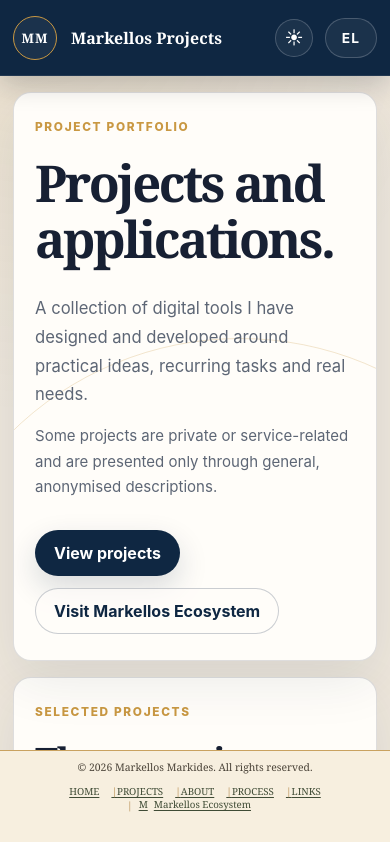
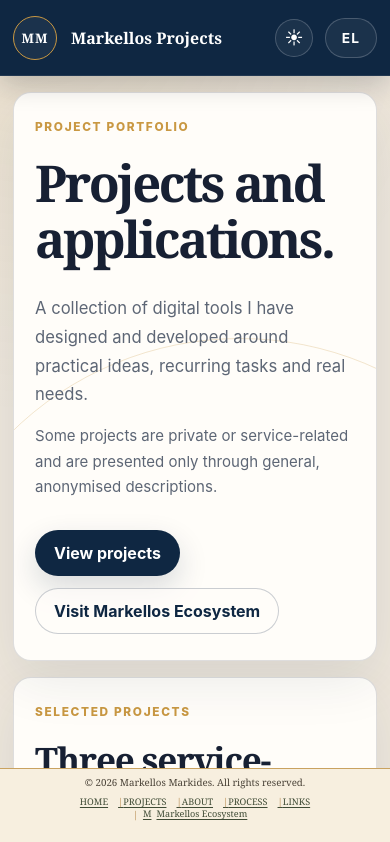
Before and after one commit to mmark76/markellos-professional-apps, a React (Vite) app: page / in a window 390 px wide. Shown: the top 842 px of the page. Built offline with nearby package versions, Linux system fonts and the light colour scheme.

Commit message:
Reduce fixed footer height

```diff
--- a/src/footer-overrides.css
+++ b/src/footer-overrides.css
@@ -1,5 +1,5 @@
 :root {
-  --footer-height: 78px;
+  --footer-height: 58px;
 }
 
 .site-footer {
@@ -24,13 +24,13 @@
 .footer-bottom {
   order: 1;
   display: flex;
-  min-height: 31px;
+  min-height: 23px;
   align-items: center;
   justify-content: center;
   border: 0;
   color: #4a4338;
   font-family: Georgia, "Times New Roman", serif;
-  font-size: 0.72rem;
+  font-size: 0.68rem;
   text-align: center;
 }
 
@@ -41,11 +41,11 @@
 .footer-top {
   order: 2;
   display: flex;
-  min-height: 47px;
+  min-height: 35px;
   align-items: flex-start;
   justify-content: center;
   gap: 0;
-  padding: 3px 0 17px;
+  padding: 1px 0 12px;
 }
 
 .footer-brand {
@@ -66,15 +66,15 @@
   display: inline-block;
   width: auto;
   height: auto;
-  padding: 0 8px;
+  padding: 0 7px;
   border: 0;
   border-radius: 0;
   color: #3f4b35;
   font-family: Georgia, "Times New Roman", serif;
-  font-size: 0.69rem;
+  font-size: 0.65rem;
   font-weight: 400;
   letter-spacing: 0;
-  line-height: 1.2;
+  line-height: 1.15;
   text-decoration: underline;
   text-decoration-thickness: 1px;
   text-underline-offset: 2px;
@@ -84,7 +84,7 @@
 .footer-actions::before {
   color: #b78d50;
   content: "|";
-  font-size: 0.63rem;
+  font-size: 0.59rem;
   text-decoration: none;
 }
 
@@ -94,7 +94,7 @@
 
 .footer-actions a:first-child::after {
   content: "Markellos Ecosystem";
-  font-size: 0.69rem;
+  font-size: 0.65rem;
 }
 
 .footer-actions a:not(:first-child) {
@@ -110,49 +110,49 @@
 
 .build-version {
   position: fixed;
-  right: 14px;
-  bottom: 3px;
+  right: 12px;
+  bottom: 2px;
   z-index: 1150;
   color: #8d867a;
   font-family: Georgia, "Times New Roman", serif;
-  font-size: 0.55rem;
+  font-size: 0.5rem;
   letter-spacing: 0.01em;
   pointer-events: none;
 }
 
 @media (max-width: 700px) {
   :root {
-    --footer-height: 94px;
+    --footer-height: 76px;
   }
 
   .footer-bottom {
-    min-height: 32px;
-    padding: 0 10px;
-    font-size: 0.65rem;
+    min-height: 27px;
+    padding: 0 8px;
+    font-size: 0.61rem;
   }
 
   .footer-top {
-    min-height: 62px;
+    min-height: 49px;
     flex-wrap: wrap;
     align-content: flex-start;
-    padding: 2px 8px 20px;
+    padding: 1px 6px 16px;
   }
 
   .footer-links {
     flex-wrap: wrap;
-    row-gap: 4px;
+    row-gap: 3px;
   }
 
   .footer-links a,
   .footer-actions a:first-child,
   .footer-actions a:first-child::after {
-    padding: 0 6px;
-    font-size: 0.61rem;
+    padding: 0 5px;
+    font-size: 0.57rem;
   }
 
   .build-version {
-    right: 7px;
-    bottom: 2px;
-    font-size: 0.49rem;
+    right: 6px;
+    bottom: 1px;
+    font-size: 0.45rem;
   }
 }
```
